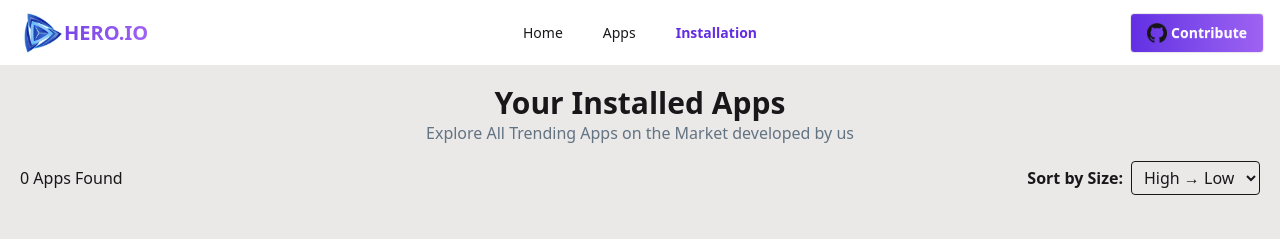
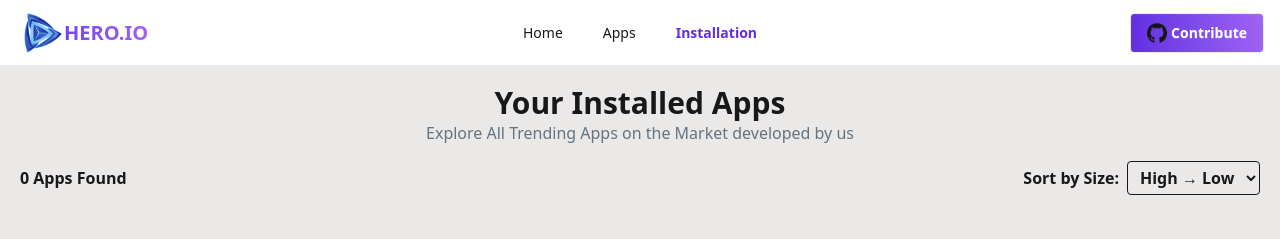
Before and after one commit to Sark-Rakib/My-Hero-App, a React app: page /installation in a window 1280 px wide. Shown: the top 239 px of the page. Built offline with nearby package versions, Linux system fonts and the light colour scheme; the HTML template or start-up script is replaced by a standard one.

Commit message:
rakib commit

```diff
--- a/src/Components/Installation/Installation.jsx
+++ b/src/Components/Installation/Installation.jsx
@@ -43,7 +43,7 @@
         </p>
       </div>
       {/* Sort */}
-      <div className="flex justify-between items-center mt-4">
+      <div className="flex justify-between items-center font-semibold mt-4">
         <p>{installedApps.length + ""} Apps Found</p>
         <div className="flex justify-between items-center gap-2">
           <label className="font-semibold">Sort by Size:</label>
```
